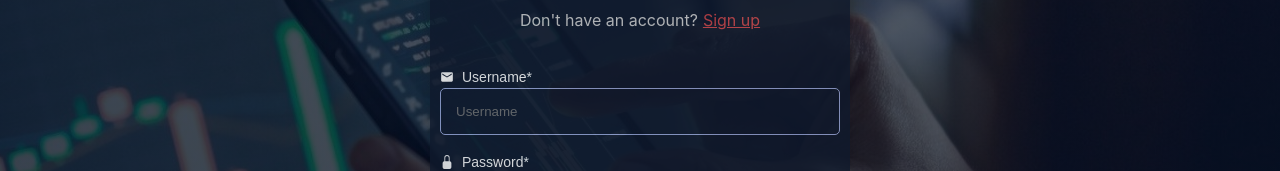
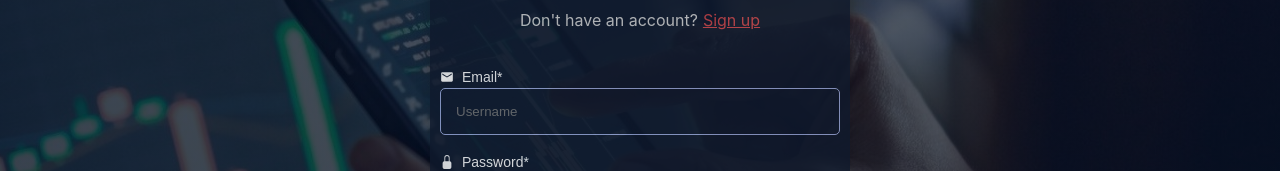
Before and after one commit to EbukaNweje/preeminentcrypfield, a React (Create React App) app: page /login in a window 1280 px wide. Shown: the part 284-455 px from the top of the page. Built offline with nearby package versions, Linux system fonts and the light colour scheme.

Commit message:
Login Fix

```diff
--- a/src/Components/Auth/Login.js
+++ b/src/Components/Auth/Login.js
@@ -81,8 +81,8 @@ const Login = () => {
                 <H1 style={{textAlign: "center"}}>Log in to your account</H1>
                 <Span>Don't have an account? <Span2 to='/register'>Sign up</Span2></Span>
                 <Form onSubmit={(e)=> Login(e)}>
-                    <Label><MdEmail style={{marginRight:"2%" }}/>Username*</Label>
-                    <Input type="text" placeholder='Username' value={userName} onChange ={(e)=>{setUserName(e.target.value)}} required/>
+                    <Label><MdEmail style={{marginRight:"2%" }}/>Email*</Label>
+                    <Input type="email" placeholder='Username' value={userName} onChange ={(e)=>{setUserName(e.target.value)}} required/>
 
                     <Label><BsFillLockFill style={{marginRight:"2%" }}/>Password*</Label>
                     <Input type="password" placeholder='Qwerty123!@#' value={password} onChange ={(e)=>{setPassword(e.target.value)}} required/>
```
